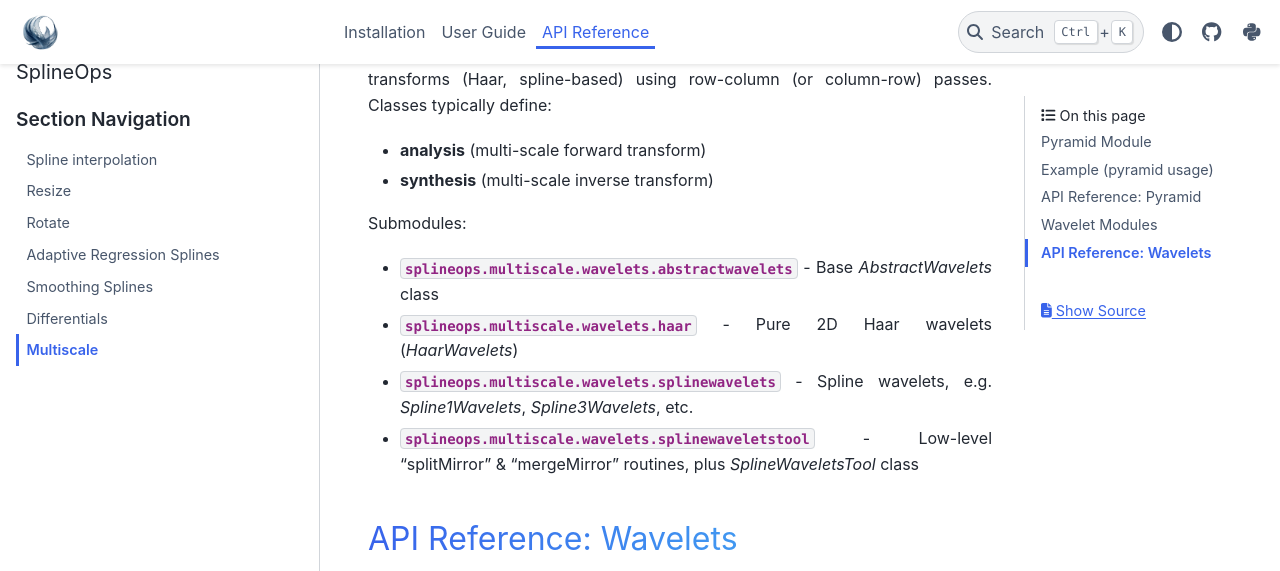
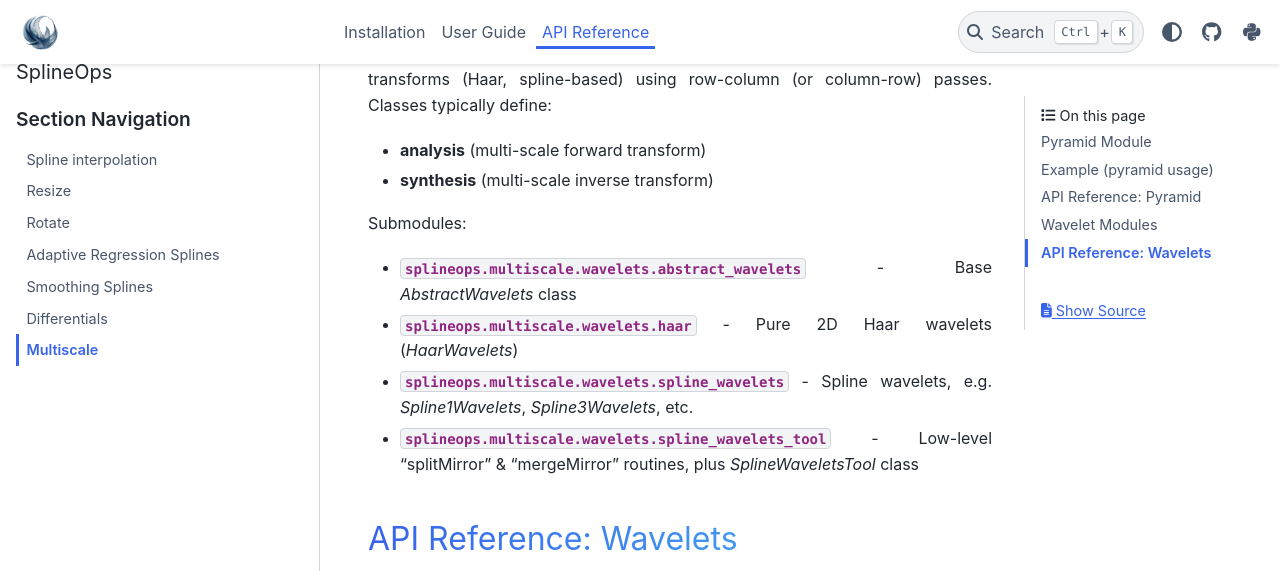
Before and after one commit to splineops/splineops, a Sphinx documentation site: the page built from docs/api/07_multiscale.rst, in a window 1280 px wide and 900 px high, scrolled down 1415 px, cut to the strip 0-571 px from the top of the window. Built offline with Sphinx 7.4.7 and the PyData theme 0.15.4, drawn with Linux system fonts in a browser that asks for light colours; pages that are not in the unit, such as notebooks, are missing from menus.

Commit message:
Update rst files

```diff
--- a/docs/api/05_smoothing_splines.rst
+++ b/docs/api/05_smoothing_splines.rst
@@ -7,7 +7,7 @@ Smoothing Splines
 
 Functions to smooth data.
 
-.. automodule:: splineops.smoothing_splines.smoothingspline
+.. automodule:: splineops.smoothing_splines.smoothing_spline
    :members:
    :undoc-members:
    :show-inheritance:
--- a/docs/api/07_multiscale.rst
+++ b/docs/api/07_multiscale.rst
@@ -61,14 +61,14 @@ The :mod:`splineops.multiscale.wavelets` subpackage provides various wavelet tra
 
 Submodules:
 
-- :mod:`splineops.multiscale.wavelets.abstractwavelets` - Base `AbstractWavelets` class
+- :mod:`splineops.multiscale.wavelets.abstract_wavelets` - Base `AbstractWavelets` class
 - :mod:`splineops.multiscale.wavelets.haar` - Pure 2D Haar wavelets (`HaarWavelets`)
-- :mod:`splineops.multiscale.wavelets.splinewavelets` - Spline wavelets, e.g. `Spline1Wavelets`, `Spline3Wavelets`, etc.
-- :mod:`splineops.multiscale.wavelets.splinewaveletstool` - Low-level “splitMirror” & “mergeMirror” routines, plus `SplineWaveletsTool` class
+- :mod:`splineops.multiscale.wavelets.spline_wavelets` - Spline wavelets, e.g. `Spline1Wavelets`, `Spline3Wavelets`, etc.
+- :mod:`splineops.multiscale.wavelets.spline_wavelets_tool` - Low-level “splitMirror” & “mergeMirror” routines, plus `SplineWaveletsTool` class
 
 API Reference: Wavelets
 -----------------------
-.. automodule:: splineops.multiscale.wavelets.abstractwavelets
+.. automodule:: splineops.multiscale.wavelets.abstract_wavelets
    :members:
    :undoc-members:
    :show-inheritance:
@@ -78,12 +78,12 @@ API Reference: Wavelets
    :undoc-members:
    :show-inheritance:
 
-.. automodule:: splineops.multiscale.wavelets.splinewavelets
+.. automodule:: splineops.multiscale.wavelets.spline_wavelets
    :members:
    :undoc-members:
    :show-inheritance:
 
-.. automodule:: splineops.multiscale.wavelets.splinewaveletstool
+.. automodule:: splineops.multiscale.wavelets.spline_wavelets_tool
    :members:
    :undoc-members:
    :show-inheritance:
```
Also changed, not shown: docs/user-guide/01_spline_interpolation.rst (+4 -4 lines), docs/user-guide/02_resize.rst (+4 -4 lines).
